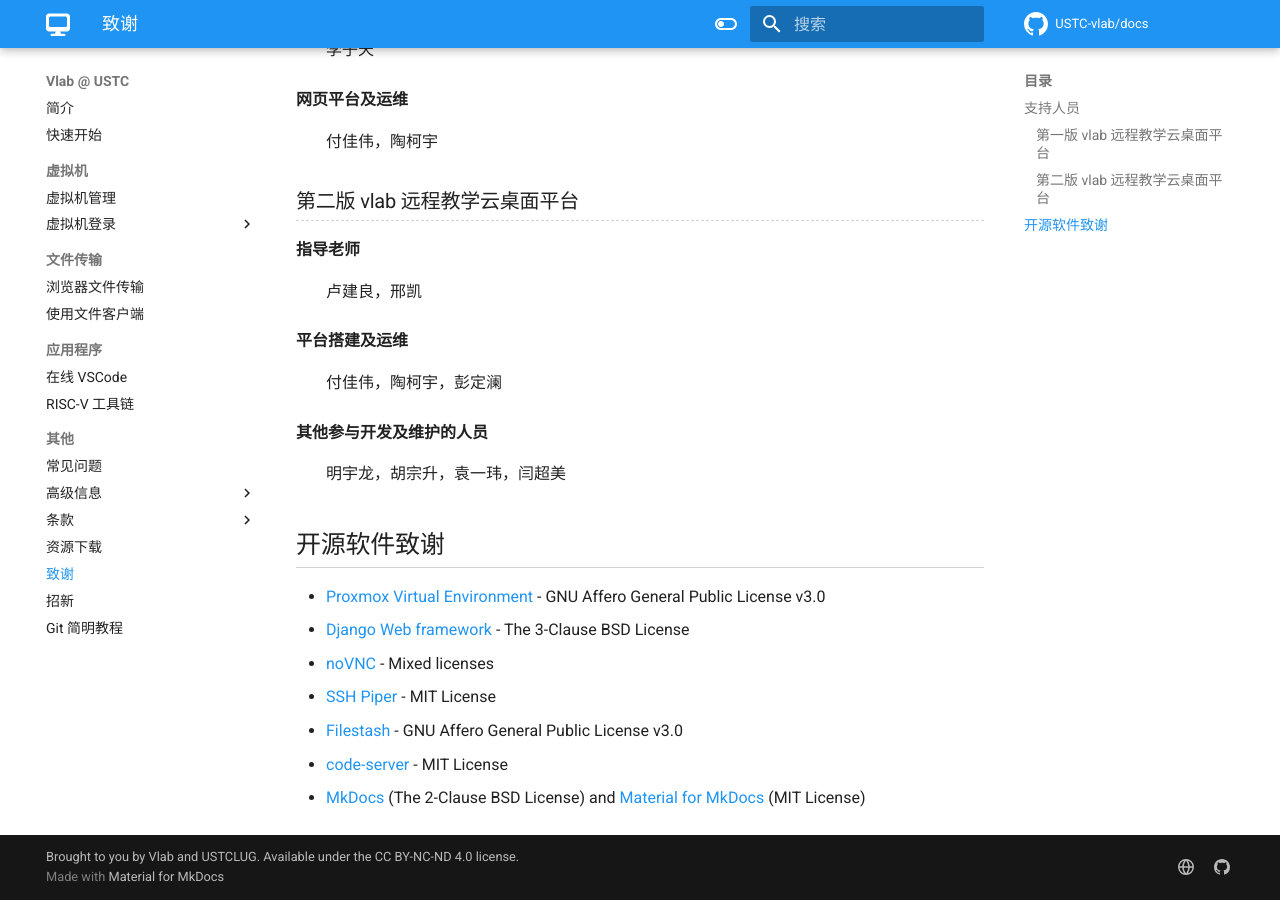
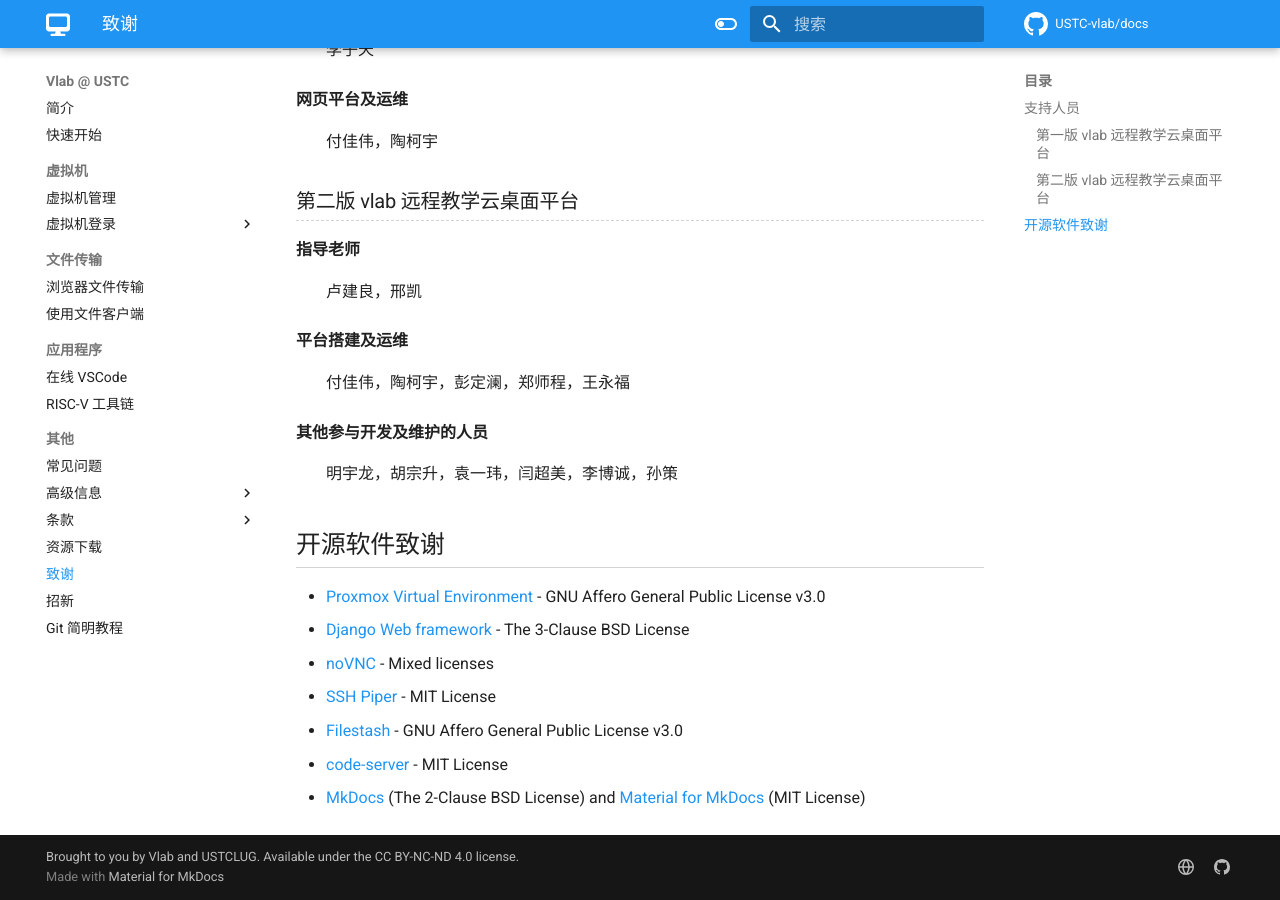
Before and after one commit to USTC-vlab/docs, an MkDocs documentation site: the page built from docs/credits.md, in a window 1280 px wide and 900 px high, scrolled down 575 px. Built offline with MkDocs 1.6.1 and Material for MkDocs 9.7.7, drawn with Linux system fonts in a browser that asks for light colours; comment, search, counter and statistics services are not loaded.

Commit message:
credits: Add more staff

```diff
--- a/docs/credits.md
+++ b/docs/credits.md
@@ -29,11 +29,11 @@
 
 平台搭建及运维
 
-: 付佳伟，陶柯宇，彭定澜
+: 付佳伟，陶柯宇，彭定澜，郑师程，王永福
 
 其他参与开发及维护的人员
 
-: 明宇龙，胡宗升，袁一玮，闫超美
+: 明宇龙，胡宗升，袁一玮，闫超美，李博诚，孙策
 
 ## 开源软件致谢 {#open-source}
 
```
